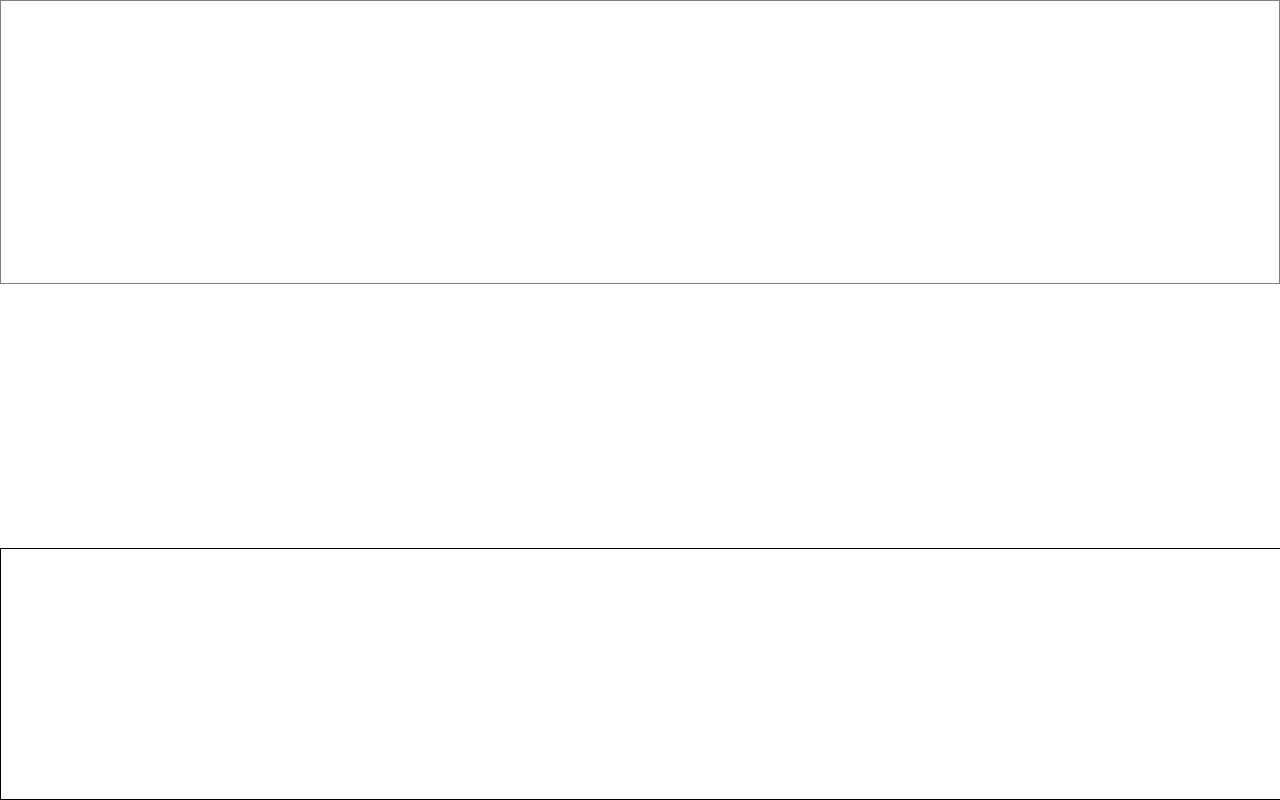
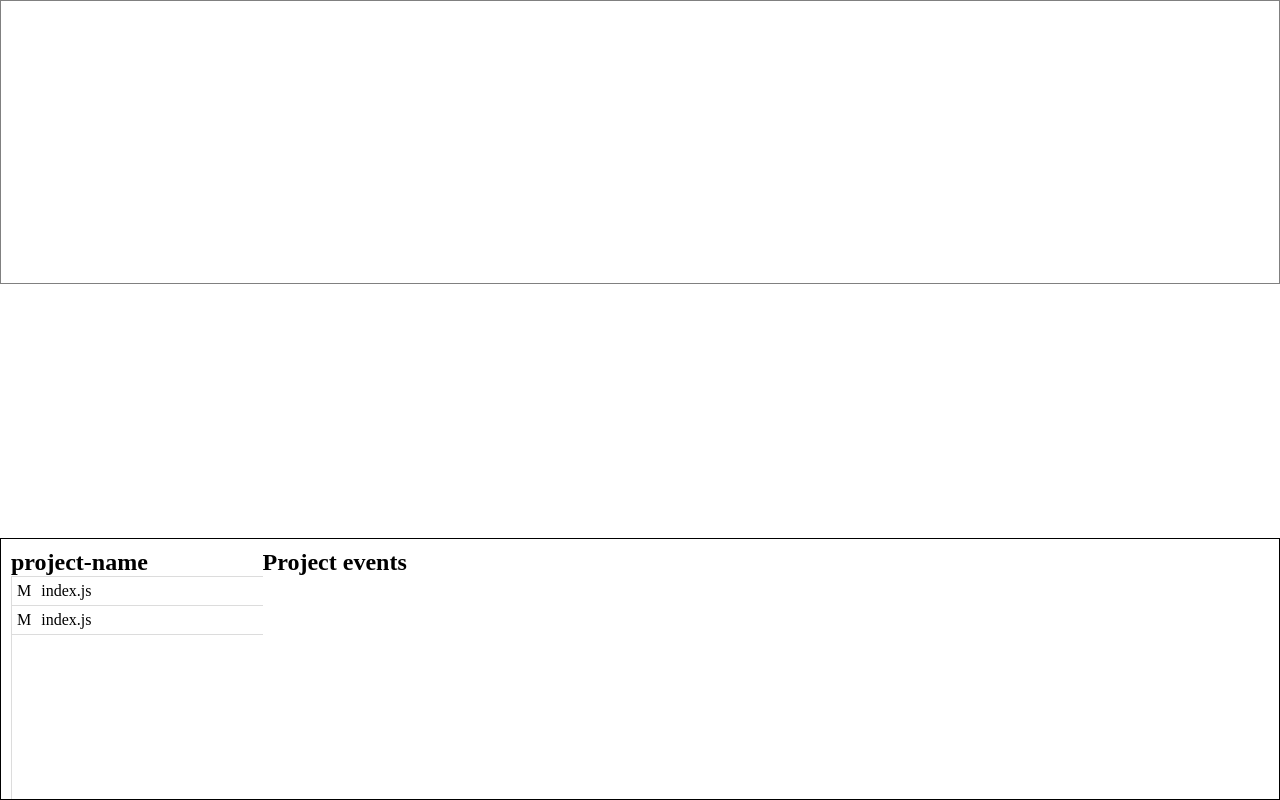
Before and after one commit to vilmacio/git-topology, a website: page view/index.html in a window 1280 px wide. Drawn offline with Linux system fonts and the light colour scheme.

Commit message:
style: create initial file list

```diff
--- a/view/index.html
+++ b/view/index.html
@@ -12,8 +12,32 @@
         <canvas id="panel" width="1360px" height="300px"></canvas>
         <div class="">
             <div class="row down">
-                <div class="col tree"></div>
-                <div class="col events"></div>
+                <div class="col section-tree">
+                    <div class="section-title">
+                        <h2 id="project-name">project-name</h2>
+                    </div>
+                    <div class="tree">
+                        <div class="file">
+                            <p id="git-status">M</p>
+                            <p id="file-name">index.js</p>
+                            <div class="label">
+                                <p>path file</p>
+                            </div>
+                        </div>
+                        <div class="file">
+                            <p id="git-status">M</p>
+                            <p id="file-name">index.js</p>
+                            <div class="label">
+                                <p>path file</p>
+                            </div>
+                        </div>
+                    </div>
+                </div>
+                <div class="col events">
+                    <div class="section-title">
+                        <h2>Project events</h2>
+                    </div>
+                </div>
             </div>
         </div>
     </div>
--- a/view/style.css
+++ b/view/style.css
@@ -17,7 +17,7 @@ canvas {
 .row {
     display: flex;
     flex-direction: row;
-    border: 0.1px black solid;
+    border: 1px black solid;
 }
 
 .col {
@@ -26,13 +26,54 @@ canvas {
 }
 
 .down {
-    width: 100%;
     height: 250px;
+    max-width: 100%;
+    padding-left: 10px;
+    padding-right: 10px;
+    padding-top: 10px;
+}
+
+.section-tree {
+    width: 20%;
 }
 
 .tree {
-    width: 20%;
     overflow-y: scroll;
+    height: 100%;
+    border-top: gainsboro 1px solid;
+    border-left: gainsboro 1px solid;
+}
+
+.file {
+    display: flex;
+    max-width: 100%;
+    padding-top: 5px;
+    padding-bottom: 5px;
+    padding-left: 5px;
+    cursor: pointer;
+    border-bottom: gainsboro 1px solid;
+}
+
+.file:hover {
+    background-color: whitesmoke;
+}
+
+.file:hover .label {
+    display: flex;
+}
+
+#git-status {
+    margin-right: 10px;
+}
+
+.label {
+    display: none;
+    margin-top: 20px;
+    position: fixed;
+    background-color: white;
+    padding: 2px;
+    border-radius: 2px;
+    box-shadow: 0 0 2px;
 }
 
 .events {
```
